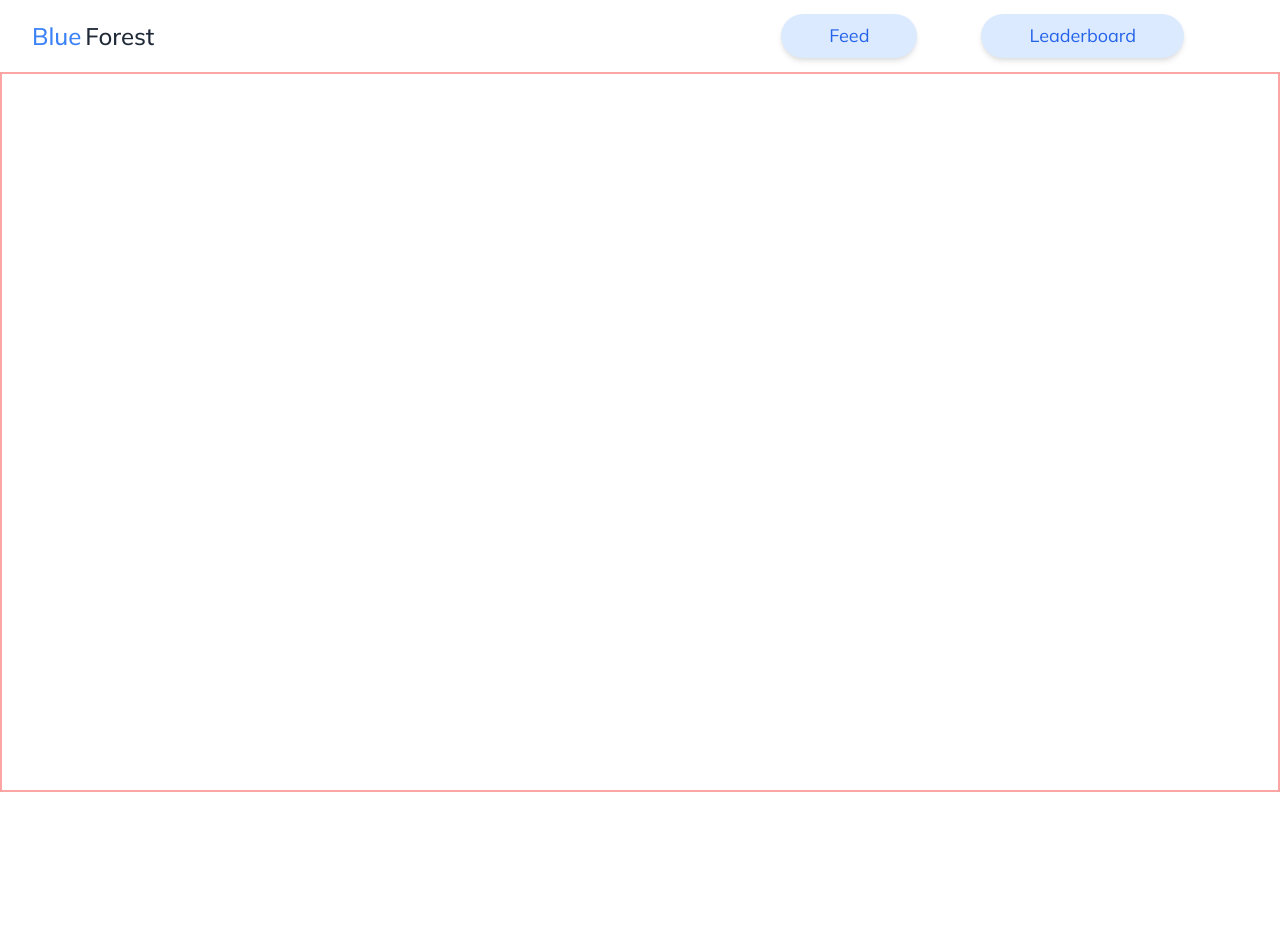
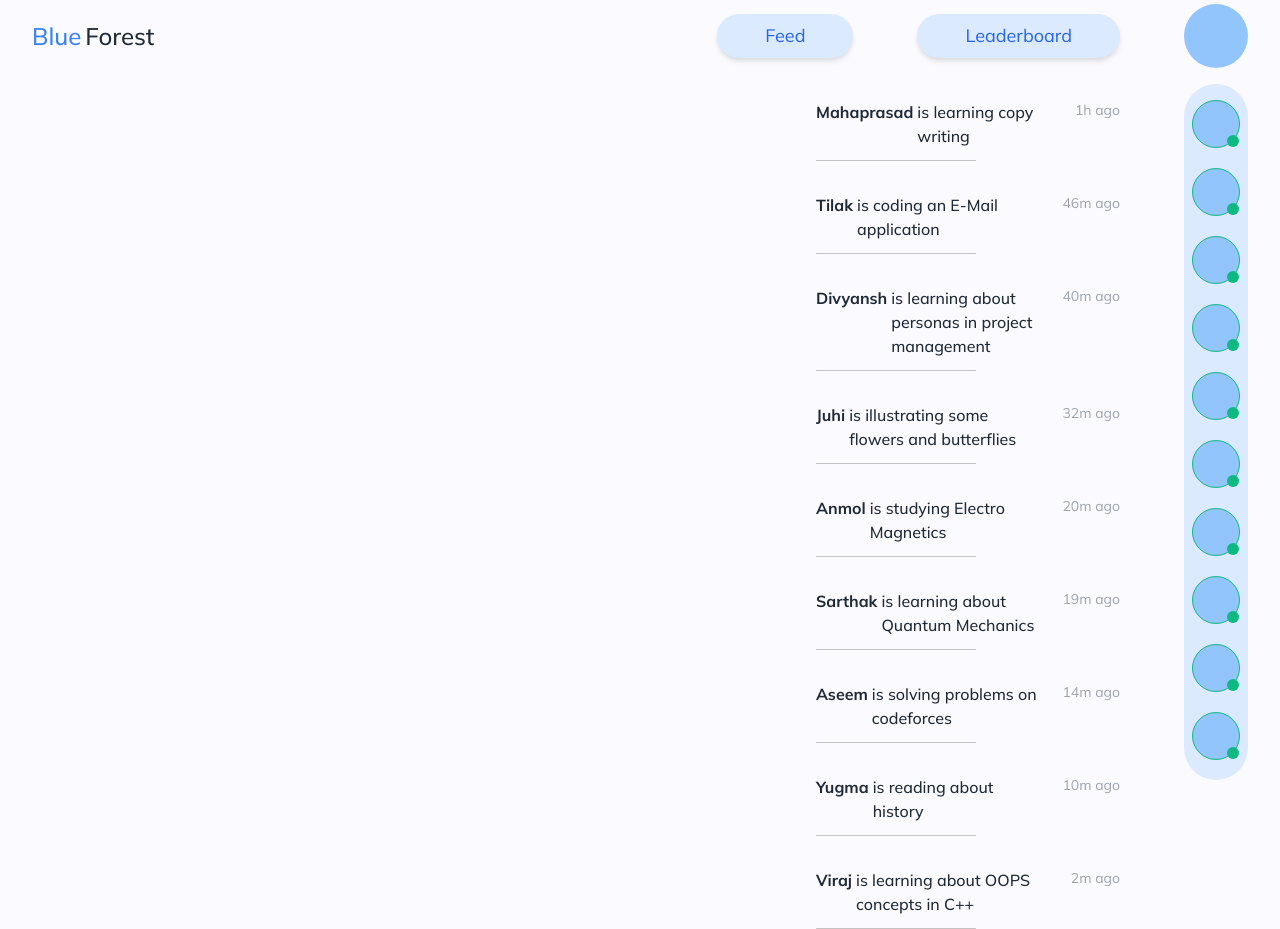
Before and after one commit to KrishnaDhingra/blueforest, a React (Create React App) app: page / in a window 1280 px wide. Before the commit the page ends 800 px from the top, so only its background shows below. Built offline with nearby package versions, Linux system fonts and the light colour scheme.

Commit message:
Making the feed component

```diff
--- a/src/App.js
+++ b/src/App.js
@@ -1,14 +1,18 @@
 import './index.css'
 import { Navbar } from './components/navbar.js'
 import { OnlineBar } from './components/online-bar.js'
+import { Feed } from './components/feed.js'
+import { Leaderboard } from './components/leaderboard.js'
 
 function App() {
   return (
     <div className="App">
       <Navbar/>
-      <div className="inner-container flex items-center justify-center py-3 px-8 border-2 border-red-300">
+      <div className="inner-container flex py-3 px-8">
 
-        {/* <OnlineBar/> */}
+        <Feed/>
+        <OnlineBar/>
+
       </div>
     </div>
   );
--- a/src/components/basic-components.js
+++ b/src/components/basic-components.js
@@ -7,7 +7,10 @@ export const Logo = () =>{
     )
 }
 
-export const Text = <div className=""></div>
-export const BoldText = <div className=""></div>
-export const TimeText = <div className=""></div>
+export const Text = (props) => <span className="feed-text text-gray-800 text-base font-medium">{props.text}</span>
+
+export const BoldText = (props) => <span className="text-gray-800 text-base font-bold">{props.text}</span>
+
+export const TimeText = (props) => <span className="text-gray-400 text-sm font-normal w-max">{props.text}</span>
+
 export const NavButtonText = (props) => <span className="text-blue-600 text-lg font-normal">{props.text}</span>
--- /dev/null
+++ b/src/components/data.js
@@ -0,0 +1,47 @@
+export let feed_data = [
+    {
+        name: 'Mahaprasad',
+        work: 'is learning copy writing',
+        time: '1h ago'
+    },
+    {
+        name: 'Tilak',
+        work: 'is coding an E-Mail application',
+        time: '46m ago'
+    },
+    {
+        name: 'Divyansh',
+        work: 'is learning about personas in project management',
+        time: '40m ago'
+    },
+    {
+        name: 'Juhi',
+        work: 'is illustrating some flowers and butterflies',
+        time: '32m ago'
+    },
+    {
+        name: 'Anmol',
+        work: 'is studying Electro Magnetics',
+        time: '20m ago'
+    },
+    {
+        name: 'Sarthak',
+        work: 'is learning about Quantum Mechanics',
+        time: '19m ago'
+    },
+    {
+        name: 'Aseem',
+        work: 'is solving problems on codeforces',
+        time: '14m ago'
+    },
+    {
+        name: 'Yugma',
+        work: 'is reading about history',
+        time: '10m ago'
+    },
+    {
+        name: 'Viraj',
+        work: 'is learning about OOPS concepts in C++',
+        time: '2m ago'
+    },
+]
--- /dev/null
+++ b/src/components/feed.js
@@ -0,0 +1,28 @@
+import React, { useState } from 'react'
+import { motion } from 'framer-motion'
+import styled from 'styled-components'
+import { Text, BoldText, TimeText } from './basic-components'
+import { feed_data } from './data.js'
+
+export let Feed = () => {
+    return (
+        <div className="feed-container justify-between mx-16 ml-auto py-4 h-full">
+            {feed_data.map(element => {
+                return (
+                    <div className="flex justify-between gap-5 mb-8">
+                        <div className="flex flex-col justify-start">
+                            <div className="flex flex-row gap-1">
+                                <BoldText text={element.name}/>
+                                <Text text={element.work}/>
+                            </div>
+                            <div className="divider rounded-md mt-3"></div>
+                        </div>
+                        <div className="flex justify-end">
+                            <TimeText text={element.time}/>
+                        </div>
+                    </div>
+                )
+            })}
+        </div>
+    )
+}
--- /dev/null
+++ b/src/components/leaderboard.js
@@ -0,0 +1,11 @@
+import React, { useState } from 'react'
+import { motion } from 'framer-motion'
+import styled from 'styled-components'
+
+export let Leaderboard = () => {
+    return (
+        <div className="leaderboard-container bg-gray-400 h-full">
+
+        </div>
+    )
+}
--- a/src/components/online-bar.js
+++ b/src/components/online-bar.js
@@ -4,7 +4,7 @@ import styled from 'styled-components'
 
 export let OnlineBar = () => {
     return (
-        <div className="flex flex-col gap-5 items-center justify-start py-4 h-full w-16 rounded-full bg-blue-100 ml-auto">
+        <div className="flex flex-col gap-5 items-center justify-start py-4 h-full w-16 rounded-full bg-blue-100">
             {[1, 2, 3, 4, 5, 6, 7, 8, 9, 10].map(element => {
                 return (
                     <div className="online-circle online-bar-circle relative bg-blue-300 border border-green-500">
--- a/src/index.css
+++ b/src/index.css
@@ -19,9 +19,10 @@
 }
 body {
   margin: 0;
+  background-color: rgb(251, 251, 255);
 }
 .navbar-left{
-  width: 35%;
+  width: 50%;
 }
 .online-circle{
   border-radius: 50%;
@@ -30,3 +31,11 @@ body {
   height: 48px;
   width: 48px;
 }
+.feed-container, .leaderboard-container{
+  width: 25%;
+}
+.divider{
+  width: 160px;
+  border-top: 1.5px solid rgb(196, 194, 194);
+
+}
```
